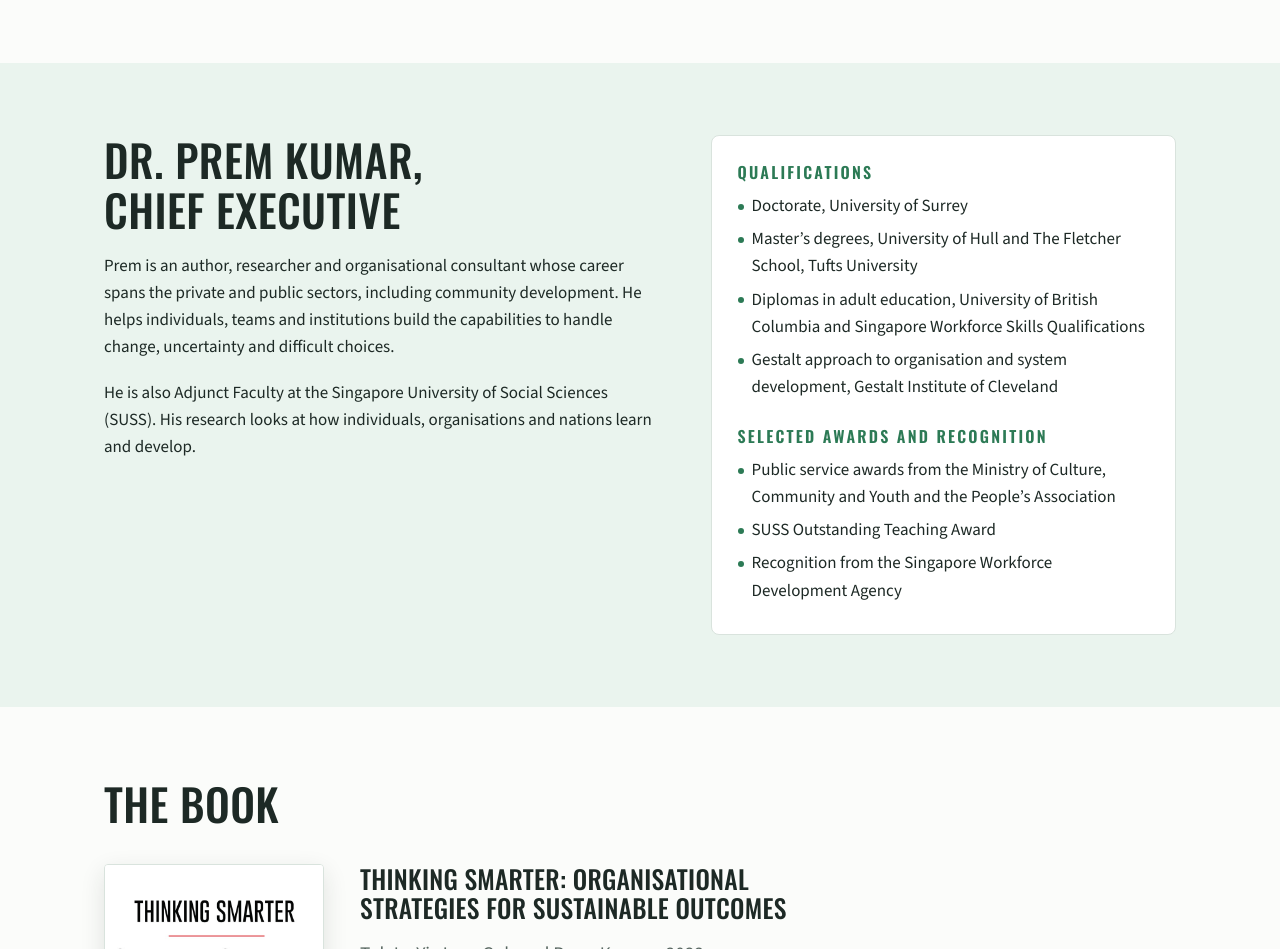
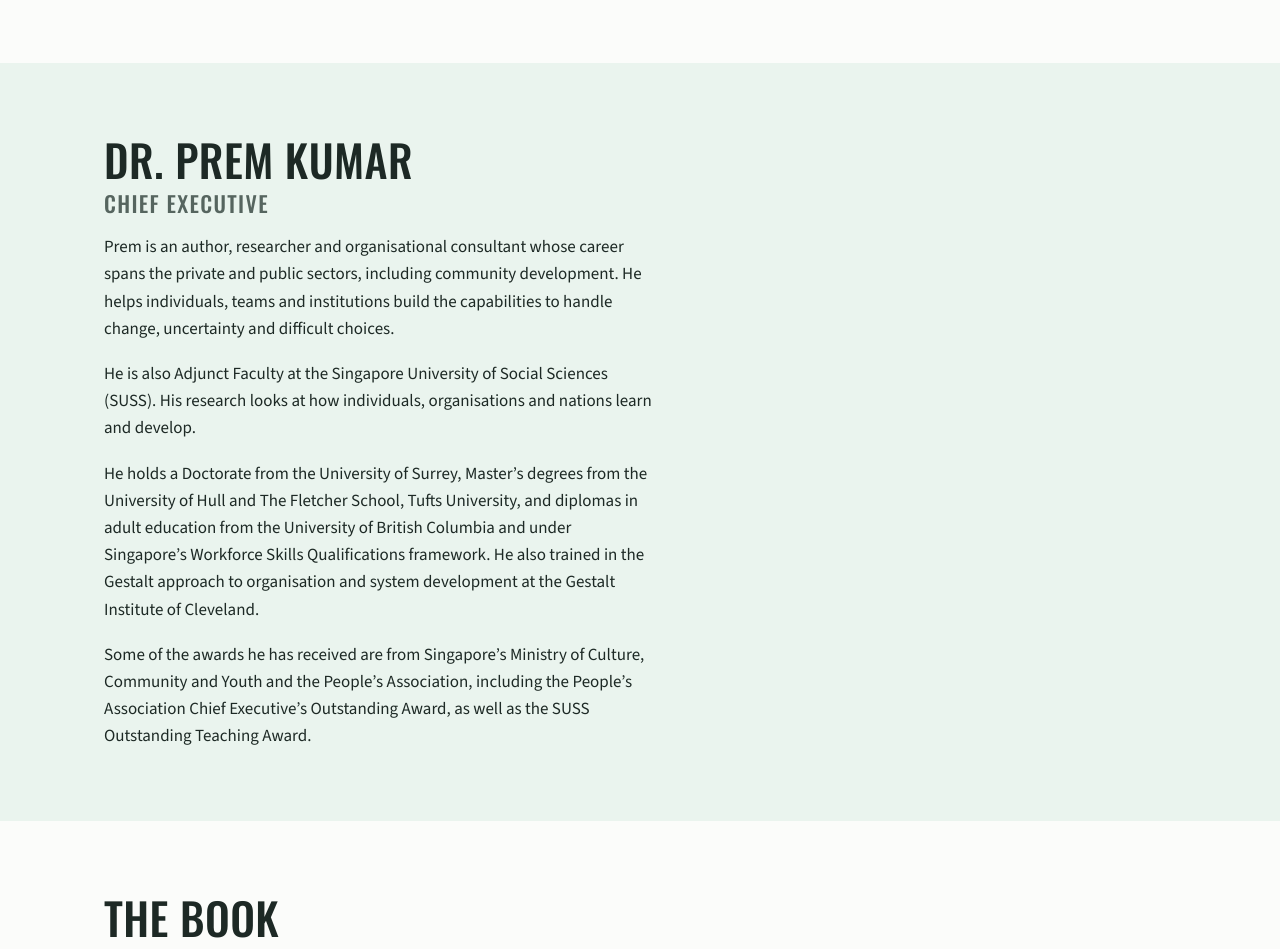
Before and after one commit to drprem2506/gsst-website, a plain HTML site: page index.html in a window 1280 px wide. Shown: the part 4840-5789 px from the top of the page. Drawn offline with nearby package versions, Linux system fonts and the light colour scheme.

Commit message:
Chief Executive section: credentials as narrative, smaller title, no box
Co-Authored-By: Claude Opus 5.5 <noreply@anthropic.com>
Claude-Session: https://claude.ai/code/session_01JPW49YvBpMFgG1UywYZC9u

```diff
--- a/index.html
+++ b/index.html
@@ -133,21 +133,12 @@
 <section id="founder" class="band">
   <div class="wrap founder">
     <div class="stack">
-      <h2>Dr. Prem Kumar, Chief Executive</h2>
+      <h2>Dr. Prem Kumar <span class="role">Chief Executive</span></h2>
       <p>Prem is an author, researcher and organisational consultant whose career spans the private and public sectors, including community development. He helps individuals, teams and institutions build the capabilities to handle change, uncertainty and difficult choices.</p>
       <p>He is also Adjunct Faculty at the Singapore University of Social Sciences (SUSS). His research looks at how individuals, organisations and nations learn and develop.</p>
+      <p>He holds a Doctorate from the University of Surrey, Master&rsquo;s degrees from the University of Hull and The Fletcher School, Tufts University, and diplomas in adult education from the University of British Columbia and under Singapore&rsquo;s Workforce Skills Qualifications framework. He also trained in the Gestalt approach to organisation and system development at the Gestalt Institute of Cleveland.</p>
+      <p>Some of the awards he has received are from Singapore&rsquo;s Ministry of Culture, Community and Youth and the People&rsquo;s Association, including the People&rsquo;s Association Chief Executive&rsquo;s Outstanding Award, as well as the SUSS Outstanding Teaching Award.</p>
     </div>
-    <dl class="creds">
-      <div><dt class="eyebrow">Qualifications</dt>
-        <dd>Doctorate, University of Surrey</dd>
-        <dd>Master&rsquo;s degrees, University of Hull and The Fletcher School, Tufts University</dd>
-        <dd>Diplomas in adult education, University of British Columbia and Singapore Workforce Skills Qualifications</dd>
-        <dd>Gestalt approach to organisation and system development, Gestalt Institute of Cleveland</dd></div>
-      <div><dt class="eyebrow">Selected awards and recognition</dt>
-        <dd>Public service awards from the Ministry of Culture, Community and Youth and the People&rsquo;s Association</dd>
-        <dd>SUSS Outstanding Teaching Award</dd>
-        <dd>Recognition from the Singapore Workforce Development Agency</dd></div>
-    </dl>
   </div>
 </section>
 
--- a/styles.css
+++ b/styles.css
@@ -400,3 +400,9 @@ body.presenting { font-size: 1.15rem; }
 .pillar .equation { font-size: 1.9rem; margin-bottom: 2px; }
 .pillar .equation-key { margin: 0 0 12px; font-size: .95rem; color: var(--muted); }
 .pillar .so-def { margin: 14px 0 0; padding-top: 12px; border-top: 1px solid var(--line); font-size: .95rem; }
+/* Founder: one column, credentials as part of the bio */
+.founder { grid-template-columns: 1fr; }
+.founder > .stack { max-width: 880px; }
+.founder h2 .role { display: block; font-size: 0.5em; letter-spacing: 0.06em; color: var(--muted, #5b6b66); margin-top: 6px; }
+.creds { padding: 0; background: none; border: 0; border-radius: 0; grid-template-columns: 1fr 1fr; gap: 28px; margin-top: 8px; }
+@media (max-width: 720px) { .creds { grid-template-columns: 1fr; gap: 18px; } }
```
